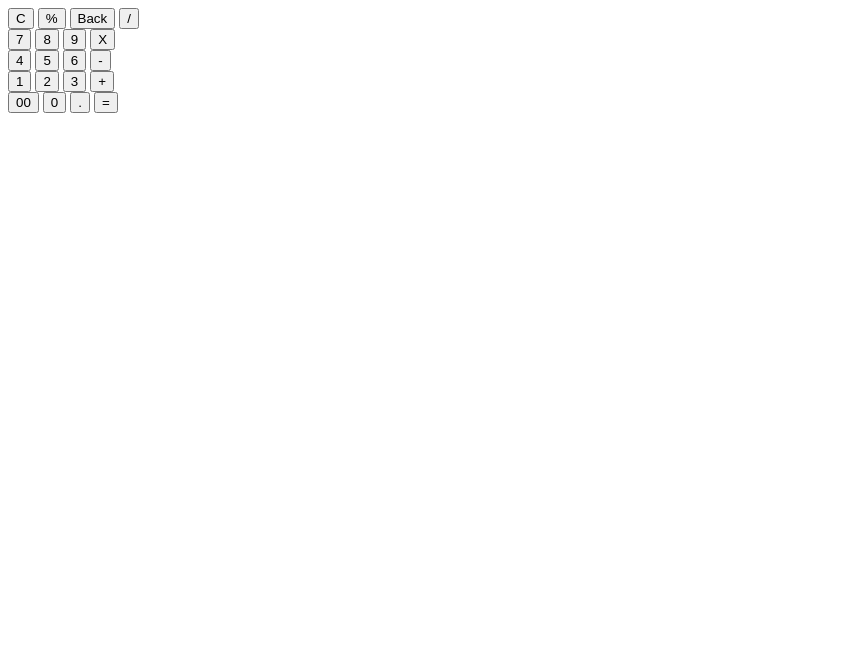
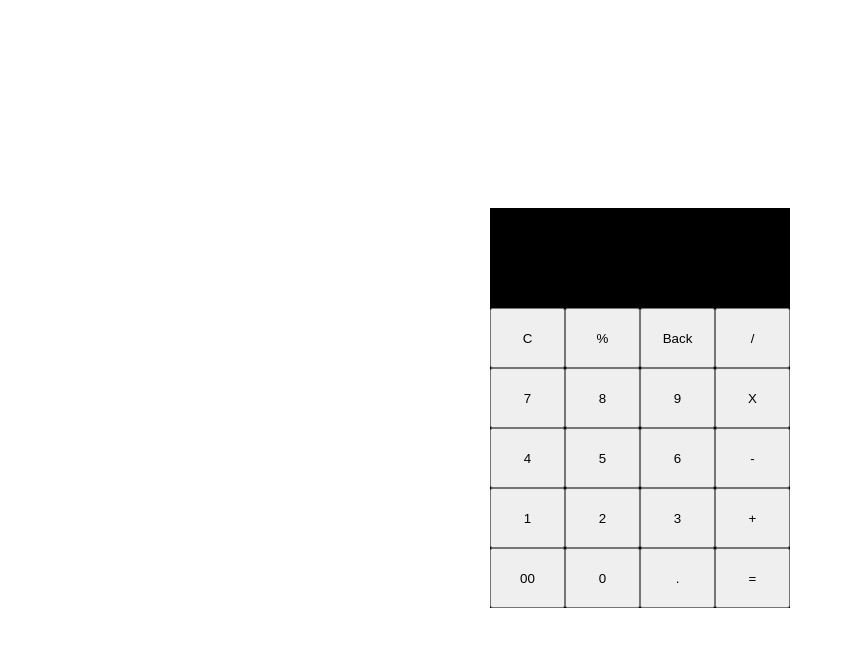
Before and after one commit to iamshashanksharma/calculator-, a plain HTML site: page index.html in a window 1280 px wide. Shown: the whole page, without its empty margins (0-845 px from the left). Drawn offline with Linux system fonts and the light colour scheme.

Commit message:
added styles

```diff
--- a/index.html
+++ b/index.html
@@ -4,8 +4,10 @@
     <meta charset="UTF-8">
     <meta name="viewport" content="width=device-width, initial-scale=1.0">
     <title>Document</title>
+    <link rel="stylesheet" href="style.css">
 </head>
 <body>
+    <div class="container">
         <div class="calculator">
             <div class="screen"></div>
             <div class="first-row">
@@ -39,5 +41,7 @@
                 <button>=</button>
             </div>
         </div>
+    </div>
+
 </body>
 </html>
--- a/style.css
+++ b/style.css
@@ -0,0 +1,43 @@
+.container{
+    display:flex;
+    width:100%;
+    height:100vh;
+    justify-content: center;
+    align-items: center;
+}
+
+.calculator{
+    height:400px;
+    width:300px;
+    background-color: black;
+    display:flex;
+    flex-direction:column;
+}
+.first-row{
+    height: 60px;
+    display:flex;
+
+}
+.second-row{
+    height:60px;
+    display:flex;
+}
+.third-row{
+    height:60px;
+    display:flex;
+}
+.fourth-row{
+    height:60px;
+    display:flex;
+}
+.fifth-row{
+    height:60px;
+    display:flex;
+}
+.screen{
+    height: 100px;
+    display:flex;
+}
+button{
+    flex:1;
+}
```
Lines whose indentation alone changed are shown as unchanged.
